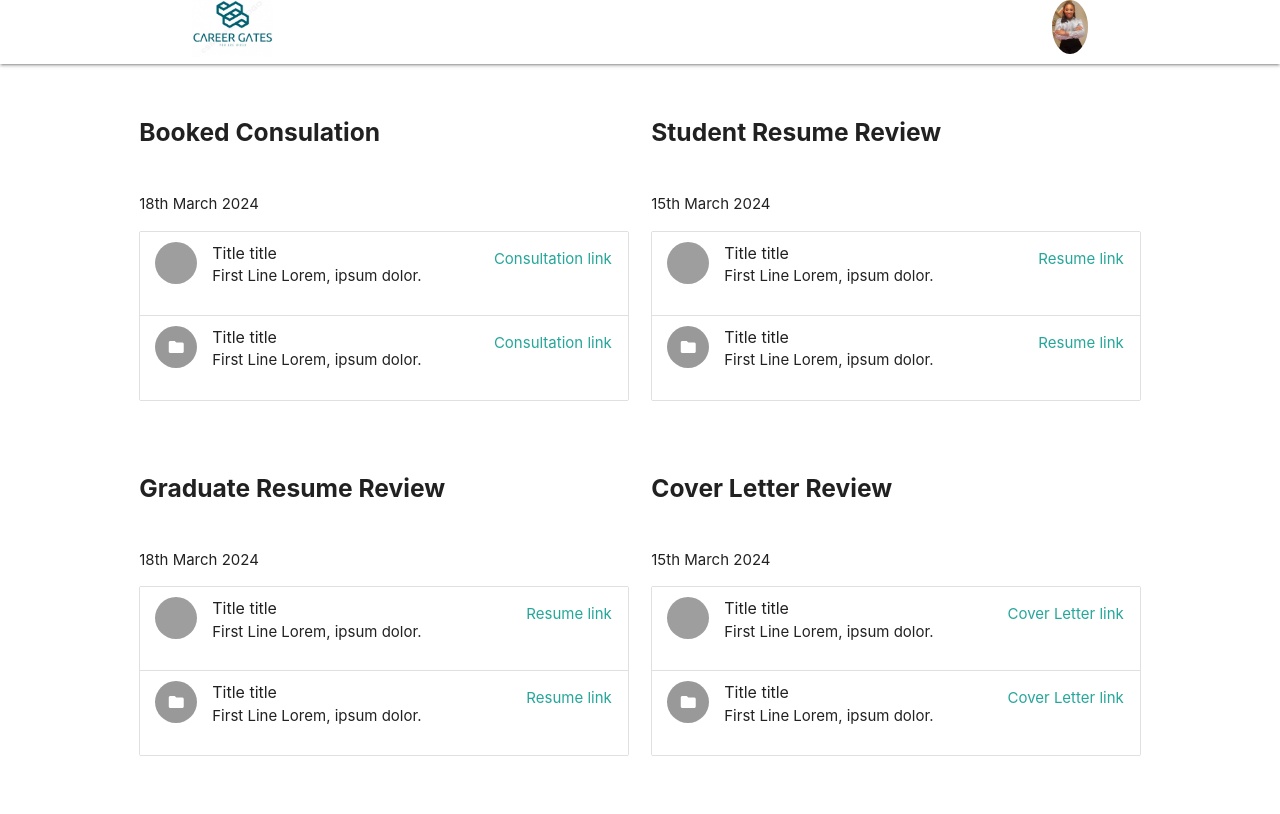
After one commit to Inialpha/Career_Gate, a Python web app: template models/templates/admindashboard.html in a window 1280 px wide. The commit adds this page. Run offline with Jinja, Linux system fonts and the light colour scheme; the template is opened without the code that fills it, so the values that code supplies are empty; some libraries are stand-ins or nearby versions; grey boxes are pictures that could not be loaded.

Commit message:
creates the admin dashboard

```diff
--- /dev/null
+++ b/models/templates/admindashboard.html
@@ -0,0 +1,192 @@
+<!DOCTYPE html>
+<html lang="en">
+<head>
+    <meta charset="UTF-8">
+    <meta http-equiv="X-UA-Compatible" content="IE=edge">
+    <meta name="viewport" content="width=device-width, initial-scale=1.0">
+    <link rel="stylesheet" href="../static/materialize/css/materialize.css">
+    <script src="https://kit.fontawesome.com/a278e9af44.js" crossorigin="anonymous"></script>
+    <link href="https://fonts.googleapis.com/icon?family=Material+Icons" rel="stylesheet">
+    <!-- <link rel="stylesheet" href="../static/style.css"> -->
+    <title>Document</title>
+</head>
+<body>
+    <section style="font-family: Arial, Helvetica, sans-serif;">
+
+        <nav style="background-color:white;z-index: 999999;">
+            <div class="container">
+                <a href="index.html"><img width="9%" src="../static/images/career_logo.png" alt="" class="responsive-img"></a>
+                <!-- <img width="9%" src="../static/images/career_logo.png" class="responsive-img" alt="there is an image"> -->
+                <img src="img/IMG-20220903-WA0027.jpg" class="hide-on-med-and-down right circle" style="width: 4%; height:4%; object-fit:cover;" alt="">
+                <img src="img/IMG-20220903-WA0027.jpg" class="hide-on-large-only right circle" style="width: 8%; height: 8%; object-fit: cover; margin-right: 3%;margin-top: 1%;" alt="">
+
+            </div>
+
+        </nav>
+
+    </section>
+
+
+    <div>
+        <div style="margin-left: 10%; margin-right: 10%;margin-top: 3%;">
+            <div class="row">
+                <div class="col s12 m6 l6">
+                    <h5 style="font-weight: bold;">Booked Consulation</h5> <br>
+
+                    <p>18th March 2024</p>
+
+                    <ul class="collection">
+
+                        <li class="collection-item avatar">
+                            <img src="img/A.jpg" alt="" class="circle">
+                            <span class="title">Title title </span> <br>
+                            <span>First Line Lorem, ipsum dolor.</span>
+
+                            <a href="" class=" secondary-content">Consultation link </a>
+
+
+                        </li>
+
+                        <li class="collection-item avatar">
+                            <i class="material-icons circle">folder</i>
+                            <span class="title">Title title </span>
+                            <p>First Line Lorem, ipsum dolor.</p>
+
+                            <a href="" class=" secondary-content">Consultation link </a>
+                        </li>
+
+                    </ul> <br>
+
+                </div>
+
+
+                <div class="col s12 m6 l6">
+                    <h5 style="font-weight: bold;">Student Resume Review</h5> <br>
+
+                    <p>15th March 2024</p>
+
+                    <ul class="collection">
+
+                        <li class="collection-item avatar">
+                            <img src="img/A.jpg" alt="" class="circle">
+                            <span class="title">Title title </span> <br>
+                            <span>First Line Lorem, ipsum dolor.</span>
+
+                            <a href="" class=" secondary-content">Resume link </a>
+
+
+                        </li>
+
+                        <li class="collection-item avatar">
+                            <i class="material-icons circle">folder</i>
+                            <span class="title">Title title </span>
+                            <p>First Line Lorem, ipsum dolor.</p>
+
+                            <a href="" class=" secondary-content">Resume link </a>
+                        </li>
+
+                    </ul> <br>
+
+
+                </div>
+
+
+
+            </div>
+        </div>
+    </div>
+
+    <div>
+        <div style="margin-left: 10%; margin-right: 10%;">
+            <div class="row">
+                <div class="col s12 m6 l6">
+                    <h5 style="font-weight: bold;">Graduate Resume Review</h5> <br>
+
+                    <p>18th March 2024</p>
+
+                    <ul class="collection">
+
+                        <li class="collection-item avatar">
+                            <img src="img/A.jpg" alt="" class="circle">
+                            <span class="title">Title title </span> <br>
+                            <span>First Line Lorem, ipsum dolor.</span>
+
+                            <a href="" class=" secondary-content">Resume link </a>
+
+
+                        </li>
+
+                        <li class="collection-item avatar">
+                            <i class="material-icons circle">folder</i>
+                            <span class="title">Title title </span>
+                            <p>First Line Lorem, ipsum dolor.</p>
+
+                            <a href="" class=" secondary-content">Resume link </a>
+                        </li>
+
+                    </ul> <br>
+
+                </div>
+
+
+                <div class="col s12 m6 l6">
+                    <h5 style="font-weight: bold;">Cover Letter Review</h5> <br>
+
+                    <p>15th March 2024</p>
+
+                    <ul class="collection">
+
+                        <li class="collection-item avatar">
+                            <img src="img/A.jpg" alt="" class="circle">
+                            <span class="title">Title title </span> <br>
+                            <span>First Line Lorem, ipsum dolor.</span>
+                            <a href="" class=" secondary-content">Cover Letter link </a>
+                            <!-- <p class=" secondary-content">Cover Letter link </p> -->
+
+
+                        </li>
+
+                        <li class="collection-item avatar">
+                            <i class="material-icons circle">folder</i>
+                            <span class="title">Title title </span>
+                            <p>First Line Lorem, ipsum dolor.</p>
+
+                            <a href="" class=" secondary-content">Cover Letter link </a>
+                        </li>
+
+                    </ul> <br>
+
+                </div>
+
+
+            </div>
+        </div>
+    </div>
+
+    <script src="../static/Materialize.css/css/materialize.css"></script>
+    <script src="../static/Materialize.css/js/jquery.js"></script>
+    <script src="../static/Materialize.css/js/materialize.js"></script>
+    <script>
+
+        $(document).ready(function(){
+            $('.dropdown-trigger').dropdown();
+            $('.scrollspy').scrollSpy();
+            $('.sidenav').sidenav();
+            $('.collapsible').collapsible();
+            $('.modal').modal();
+        });
+
+    </script>
+
+    <script src="https://code.jquery.com/jquery-3.3.1.min.js"></script>
+    <script src="https://cdnjs.cloudflare.com/ajax/libs/materialize/1.0.0/js/materialize.min.js"></script>
+
+    <script>
+        document.addEventListener('DOMContentLoaded', function() {
+            var elems = document.querySelectorAll('.modal');
+            var instances = M.Modal.init(elems);
+        });
+    </script>
+
+</body>
+</html>
```
Also changed, not shown: models/templates/userdashboard.html (+6 -6 lines), models/templates/index.html (line endings or trailing spaces).
